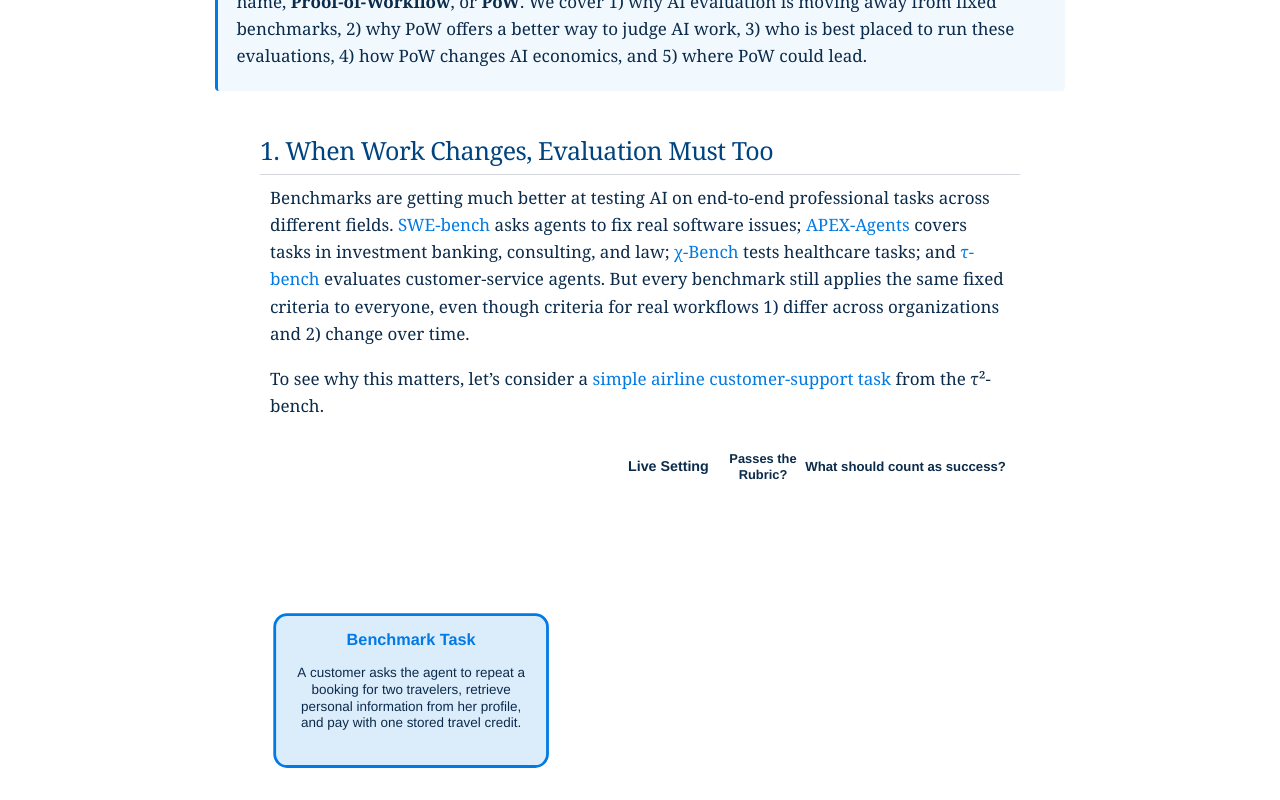
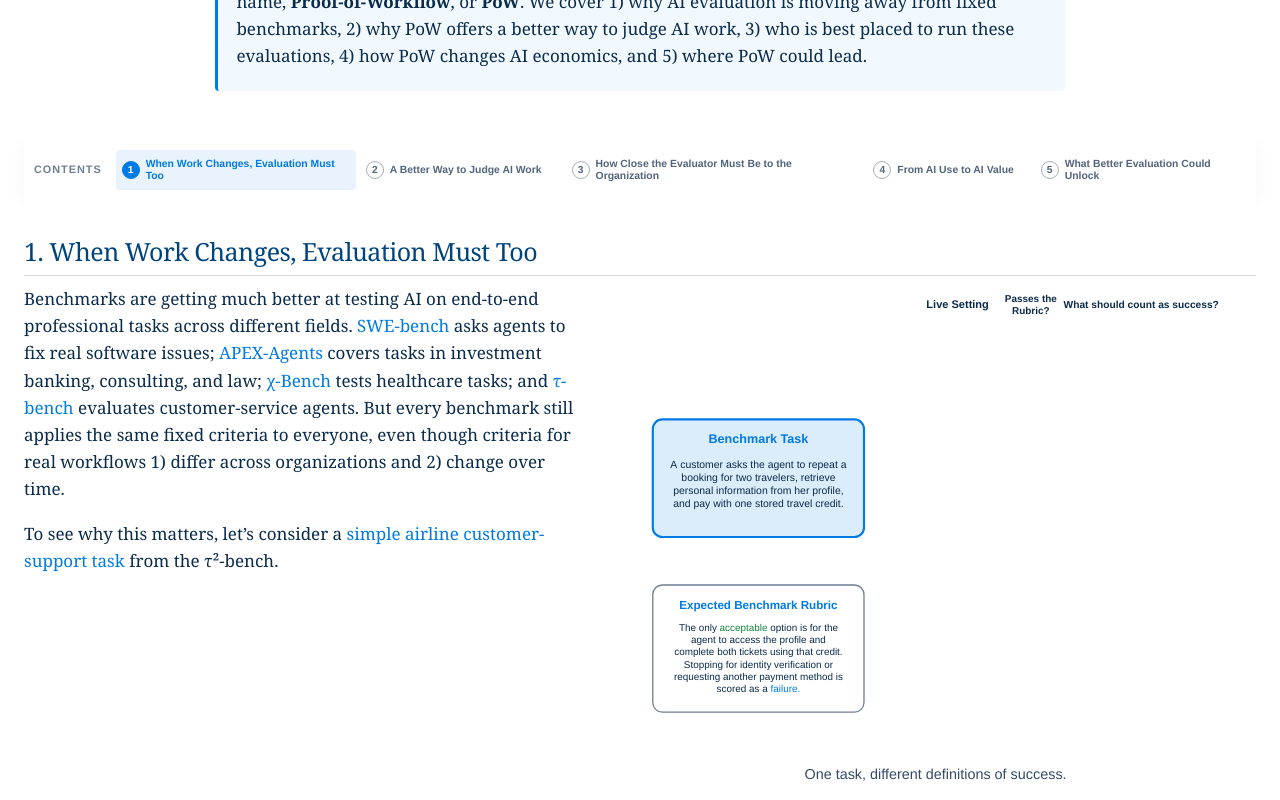
Before and after one commit to amirzeinali/Proof-of-Workflow, a Next.js app: page / in a window 1280 px wide. Shown: the part 460-1260 px from the top of the page. Built offline with nearby package versions, Linux system fonts and the light colour scheme.

Commit message:
Restore two-column article layout

```diff
--- a/app/globals.css
+++ b/app/globals.css
@@ -147,32 +147,51 @@ h1 {
 }
 
 .contents-table {
-  position: fixed;
+  position: sticky;
   z-index: 30;
-  top: 24px;
-  left: 24px;
-  display: block;
-  width: 228px;
-  min-height: 0;
-  margin: 0;
-  padding: 10px 8px 12px;
-  border: 0;
-  border-left: 2px solid rgba(0, 68, 127, 0.2);
-  background: rgba(255, 255, 255, 0.94);
-  box-shadow: none;
+  top: var(--contents-top-air);
+  display: grid;
+  grid-template-columns: auto minmax(0, 1fr);
+  align-items: center;
+  gap: 14px;
+  min-height: 54px;
+  margin: 3.25rem 0 2.1rem;
+  padding: 5px 10px;
+  border-top: 1px solid rgba(11, 31, 58, 0.18);
+  border-bottom: 1px solid rgba(11, 31, 58, 0.18);
+  background: rgba(255, 255, 255, 0.97);
+  box-shadow: 0 4px 16px rgba(0, 68, 127, 0.05);
   backdrop-filter: blur(8px);
   font-family: "Avenir Next", "Helvetica Neue", Arial, sans-serif;
 }
 
 .contents-table::before,
 .contents-table::after {
-  display: none;
+  position: absolute;
+  right: 0;
+  left: 0;
+  display: block;
+  background: var(--doc-bg);
+  content: "";
+  pointer-events: none;
+}
+
+.contents-table::before {
+  top: calc(var(--contents-top-air) * -1);
+  height: var(--contents-top-air);
+}
+
+.contents-table::after {
+  bottom: calc(var(--contents-bottom-air) * -1);
+  height: var(--contents-bottom-air);
+}
+
+.contents-table.is-stuck::after {
+  bottom: calc(var(--contents-stuck-bottom-air) * -1);
+  height: var(--contents-stuck-bottom-air);
 }
 
 .contents-title {
-  display: block;
-  margin: 0 0 5px;
-  padding: 0 8px;
   color: var(--doc-muted);
   font-size: 0.68rem;
   font-weight: 700;
@@ -181,11 +200,11 @@ h1 {
 }
 
 .contents-table > ol {
-  display: flex;
-  gap: 3px;
+  display: grid;
+  grid-template-columns: 1.25fr 1.05fr 1.55fr 0.85fr 1.1fr;
+  gap: 4px;
   margin: 0;
   padding: 0;
-  flex-direction: column;
   list-style: none;
 }
 
@@ -195,13 +214,13 @@ h1 {
 
 .contents-table a {
   display: flex;
-  align-items: flex-start;
-  gap: 7px;
-  min-height: 0;
-  padding: 7px 8px;
-  border-radius: 5px;
+  align-items: center;
+  gap: 6px;
+  min-height: 40px;
+  padding: 4px 6px;
+  border-radius: 4px;
   color: #53657c;
-  font-size: 0.7rem;
+  font-size: 0.65rem;
   font-weight: 600;
   line-height: 1.15;
   text-decoration: none;
@@ -225,15 +244,10 @@ h1 {
 
 .contents-subsections {
   display: none;
-  gap: 1px;
-  margin: 1px 0 4px 33px;
-  padding: 0;
-  flex-direction: column;
-  list-style: none;
 }
 
 .contents-subsections.is-visible {
-  display: flex;
+  display: none;
 }
 
 .contents-subsections a {
@@ -289,7 +303,7 @@ h1 {
   border-bottom: 1px solid rgba(11, 31, 58, 0.18);
   background: transparent;
   font-size: 25px;
-  scroll-margin-top: 18px;
+  scroll-margin-top: calc(var(--contents-top-air) + 54px + var(--contents-bottom-air) + 16px);
 }
 
 .scroll-section {
@@ -552,39 +566,39 @@ blockquote {
   text-transform: uppercase;
 }
 
-/* Single-column editorial flow with wide, scroll-built figures. */
-.act-heading {
-  width: min(100%, 760px);
-  margin-right: auto;
-  margin-left: auto;
-}
-
+/* Two-column editorial flow: prose on the left, scroll-built figures on the right. */
 .scroll-section.has-scene .section-inner {
-  display: block;
-}
-
-.scroll-section.has-scene .section-copy,
-.scroll-section.has-scene .section-after,
-.text-only,
-.prose-only,
-.source-notes {
-  width: min(100%, 740px);
-  max-width: 740px;
-  margin-right: auto;
-  margin-left: auto;
+  display: grid;
+  grid-template-columns: minmax(0, 0.93fr) minmax(0, 1.07fr);
+  gap: 34px;
+  align-items: start;
 }
 
 .scroll-section.has-scene .section-copy,
 .scroll-section.has-scene .section-after {
+  width: auto;
+  max-width: none;
+  margin: 0;
   position: static;
   padding: 0;
+  grid-column: 1;
+}
+
+.scroll-section.has-scene .section-copy {
+  grid-row: 1;
+}
+
+.scroll-section.has-scene .section-after {
+  grid-row: 2;
 }
 
 .diagram-track {
   position: relative;
-  width: min(100%, 1100px);
+  width: 100%;
   min-height: max(980px, 155vh);
-  margin: 1.4rem auto 2.2rem;
+  margin: 0 0 1.5rem;
+  grid-column: 2;
+  grid-row: 1;
 }
 
 .scene-criteria .diagram-track,
@@ -603,7 +617,7 @@ blockquote {
 
 .scroll-section.has-scene .diagram-track .section-viz {
   position: sticky !important;
-  top: var(--figure-sticky-top) !important;
+  top: var(--sticky-top) !important;
   width: 100%;
   max-height: none;
   margin: 0 auto;
@@ -613,24 +627,24 @@ blockquote {
 
 .scroll-section.has-scene .diagram-canvas {
   width: 100%;
-  max-width: min(800px, calc(125vh - 225px));
+  max-width: 560px;
 }
 
 .scroll-section.scene-criteria .diagram-canvas,
 .scroll-section.scene-proximity .diagram-canvas {
-  max-width: min(860px, calc(125vh - 225px));
+  max-width: 600px;
 }
 
 .scroll-section.scene-meter .diagram-canvas {
-  max-width: min(900px, calc(200vh - 300px));
+  max-width: 620px;
 }
 
 .scroll-section.scene-pie .diagram-canvas {
-  max-width: min(720px, calc(125vh - 225px));
+  max-width: 520px;
 }
 
 .scroll-section.scene-compounding .diagram-canvas {
-  max-width: min(820px, calc(125vh - 225px));
+  max-width: 580px;
 }
 
 .scroll-section.has-scene .viz-caption {
@@ -641,19 +655,19 @@ blockquote {
 .evaluator-story {
   position: relative;
   display: grid;
-  width: min(calc(100vw - 48px), 1800px);
-  margin: 0 0 0 50%;
-  transform: translateX(-50%);
-  grid-template-columns: minmax(0, 1fr) minmax(0, 740px) minmax(0, 1fr);
+  width: 100%;
+  margin: 0;
+  transform: none;
+  grid-template-columns: minmax(0, 0.93fr) minmax(0, 1.07fr);
   grid-template-rows: auto 1fr;
-  column-gap: 32px;
+  column-gap: 34px;
   align-items: start;
 }
 
 .evaluator-story-viz {
   position: sticky;
   z-index: 12;
-  top: var(--figure-sticky-top);
+  top: var(--sticky-top);
   display: flex;
   width: 100%;
   margin: 0;
@@ -662,15 +676,15 @@ blockquote {
   border-radius: 10px;
   background: rgba(255, 255, 255, 0.96);
   box-shadow: 0 8px 22px rgba(0, 68, 127, 0.055);
-  grid-column: 3;
-  grid-row: 2;
+  grid-column: 2;
+  grid-row: 1 / 3;
   flex-direction: column;
   align-items: center;
 }
 
 .evaluator-story-canvas {
   display: block;
-  width: min(100%, 460px);
+  width: min(100%, 560px);
   height: auto;
   aspect-ratio: 5 / 4;
 }
@@ -685,14 +699,14 @@ blockquote {
 .evaluator-story-copy {
   width: 100%;
   margin: 0;
-  grid-column: 2;
+  grid-column: 1;
   grid-row: 2;
 }
 
 .evaluator-story-intro {
-  width: min(100%, 740px);
-  margin: 0 auto 0.55rem;
-  grid-column: 2;
+  width: 100%;
+  margin: 0 0 0.55rem;
+  grid-column: 1;
   grid-row: 1;
 }
 
@@ -725,48 +739,6 @@ blockquote {
   padding-top: 0.2rem;
 }
 
-@media (max-width: 1499px) {
-  .evaluator-story {
-    display: block;
-    width: 100%;
-    margin: 0;
-    transform: none;
-  }
-
-  .evaluator-story-intro,
-  .evaluator-story-copy {
-    width: min(100%, 740px);
-    margin-right: auto;
-    margin-left: auto;
-  }
-
-  .evaluator-story-viz {
-    position: sticky;
-    width: min(100%, 500px);
-    margin: 0.55rem auto 0.9rem;
-  }
-}
-
-@media (min-width: 901px) and (max-width: 1599px) {
-  .contents-table {
-    left: 12px;
-    width: 50px;
-    padding: 8px 5px;
-  }
-
-  .contents-title,
-  .contents-label,
-  .contents-subsections,
-  .contents-subsections.is-visible {
-    display: none;
-  }
-
-  .contents-table a {
-    justify-content: center;
-    padding: 6px 4px;
-  }
-}
-
 @media (max-width: 900px) {
   :root {
     --contents-top-air: 20px;
@@ -783,8 +755,8 @@ blockquote {
   }
 
   .contents-table {
-    position: static;
-    top: auto;
+    position: sticky;
+    top: var(--contents-top-air);
     left: auto;
     display: grid;
     width: 100%;
@@ -884,6 +856,18 @@ blockquote {
     border-radius: 8px;
     box-shadow: none;
     align-items: flex-start;
+  }
+
+  .evaluator-story {
+    display: block;
+    width: 100%;
+  }
+
+  .evaluator-story-intro,
+  .evaluator-story-copy {
+    width: 100%;
+    margin-right: 0;
+    margin-left: 0;
   }
 
   .evaluator-story-canvas {
--- a/app/page.tsx
+++ b/app/page.tsx
@@ -1813,7 +1813,7 @@ function SectionTable() {
   }, []);
 
   return (
-    <nav className="contents-table contents-side" aria-label="Table of contents" ref={tableRef}>
+    <nav className="contents-table" aria-label="Table of contents" ref={tableRef}>
       <span className="contents-title">Contents</span>
       <ol>
         {contents.map((item) => {
```
